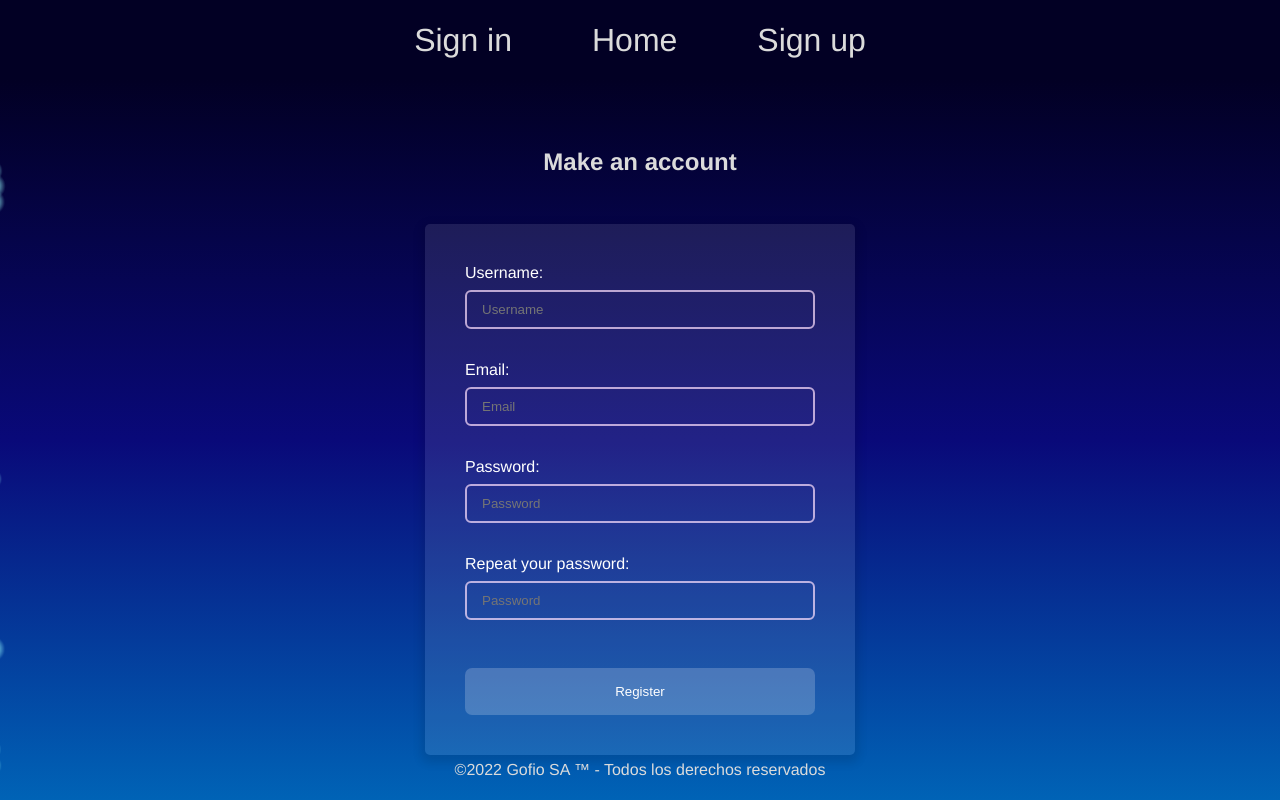
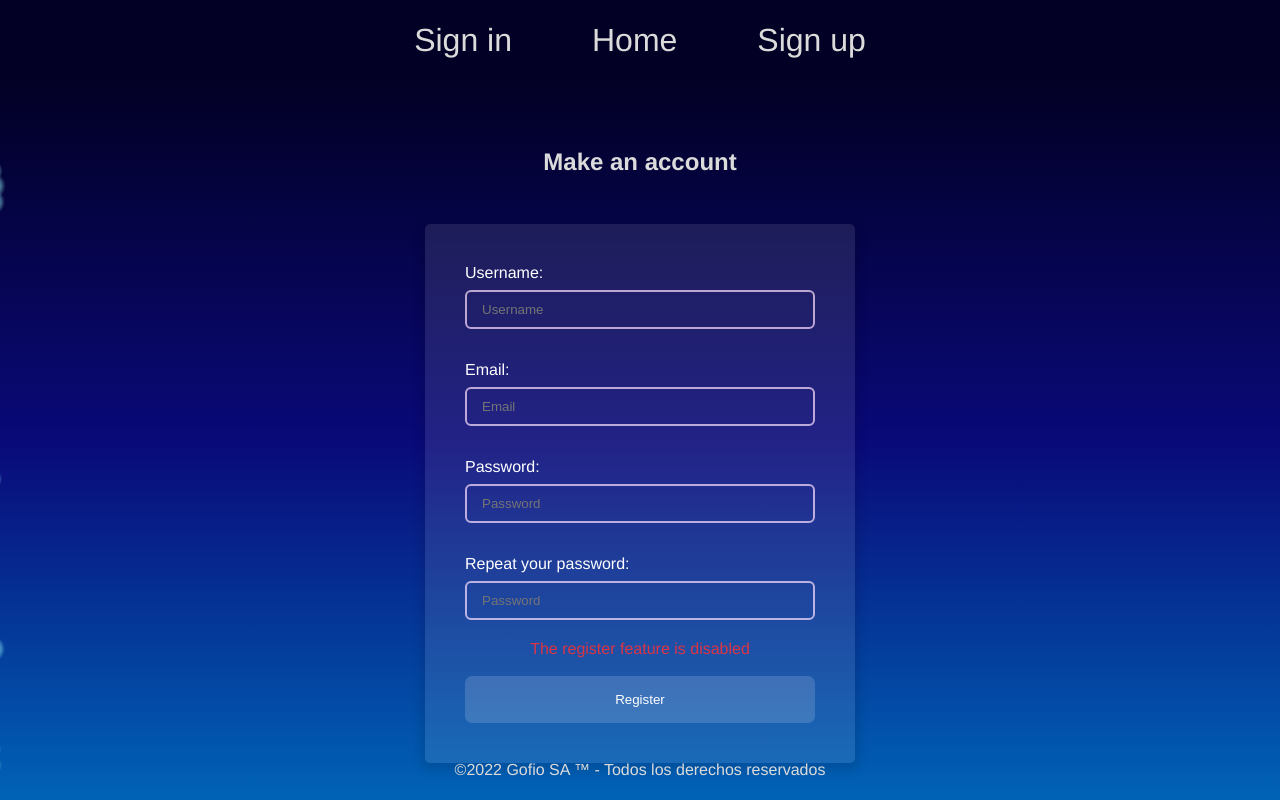
Before and after one commit to AntonioMMartel/thundere-demo, a Vue app: page /register in a window 1280 px wide. Built offline with nearby package versions, Linux system fonts and the light colour scheme.

Commit message:
Made cookies save user roles

```diff
--- a/src/components/Header.vue
+++ b/src/components/Header.vue
@@ -25,10 +25,28 @@ import NavButton from './NavButton.vue'
                 {id: 7, label: "Sign out", href:"/logout", forRole:"admin" },
                 {id: 8, label: "Admin", href:"/admin", forRole:"admin" },
             ],
+            userRole: ""
         }),
         components: { NavButton },
-        props:["userRole"],
-        onMount() {
+          mounted () {
+            if(this.getUserRole() === ""){
+            this.setUserRole("none")
+            }
+
+            this.userRole = this.getUserRole()
+        },
+        methods: {
+            filterChanged(filters) {
+            this.filters = filters
+            },
+            getUserRole() {
+            return document.cookie.substring(9)
+            // return sessionStorage.getItem("userRole");
+            },
+            setUserRole(role) {
+            return document.cookie = "userRole=" + role + "; max-age=60*60*6, path=/, SameSite=Strict" // Session token expires after 6 hours or after brower close
+            //return sessionStorage.setItem("userRole", role);
+            }
 
         },
         computed: {
--- a/src/views/Home.vue
+++ b/src/views/Home.vue
@@ -22,11 +22,28 @@ export default {
       filters: []
     }
   },
+  mounted () {
+    if(this.getUserRole() === ""){
+      this.setUserRole("none")
+    }
+
+    this.userRole = this.getUserRole()
+  },
   methods: {
     filterChanged(filters) {
       this.filters = filters
+    },
+    getUserRole() {
+      return document.cookie.substring(9)
+      // return sessionStorage.getItem("userRole");
+    },
+    setUserRole(role) {
+      return document.cookie = "userRole=" + role + "; max-age=60*60*6, path=/, SameSite=Strict" // Session token expires after 6 hours or after brower close
+      //return sessionStorage.setItem("userRole", role);
     }
+
   },
+
 };
 </script>
 
--- a/src/views/Login.vue
+++ b/src/views/Login.vue
@@ -11,7 +11,9 @@
           <label class="form-label" for="#password">Password:</label>
           <input data-test="input" v-model="password" name="password" class="form-input" type="password" id="password" placeholder="Password" />
 
-          <div v-if="error" class="error">{{ errorMessage }}</div>
+          <div class="error">
+            <span v-if="error"> {{ errorMessage }} </span>
+          </div>
           <input data-test="submit" class="form-submit" type="submit" value="Login" />
 
           <!-- <input type="hidden" name="_csrf_token"> -->
@@ -30,20 +32,22 @@ export default {
   data: () => ({
     email: "",
     password: "",
-    error: true,
-    errorMessage: "",
+    error: false,
+    errorMessage: "Login attempt failed",
     loginSuccess: null,
   }),
   methods: {
 
     login() {
+      this.error = false
       for(let i = 0; i < users.length; i++) {
         if(this.email === users[i].email && this.password === users[i].password) {
           this.setUserRole(users[i].role)
           window.location.replace("/");
+          return;
         }
       }
-      this.errorMessage = "Login attempt failed"
+      this.error = true
     },
     setUserRole(role) {
       return document.cookie = "userRole=" + role + "; max-age=60*60*6, path=/, SameSite=Strict" // Session token expires after 6 hours or after brower close
--- a/src/views/Registration.vue
+++ b/src/views/Registration.vue
@@ -5,7 +5,6 @@
       <div class="login">
           <h1 data-test="title" class="title"> Make an account</h1>
           <form class="form" @submit.prevent="register">
-
               <label data-test="username" class="form-label" for="#username">Username:</label>
               <input data-test="input" v-model="username" class="form-input" id="username" required placeholder="Username">
 
@@ -18,8 +17,8 @@
               <label data-test="passwordRepeat" class="form-label" for="#password-repeat"> Repeat your password:</label>
               <input data-test="input" minlength="8" v-model="passwordRepeat" class="form-input" type="password" id="password-repeat" placeholder="Password">
 
-              <div v-if="error" class="error">{{ errorMessage }}</div>
-              <input data-test="submit" class="form-submit" type="submit" value="Register">
+              <div v-if="error" class="error"> {{ errorMessage }}</div>
+              <input disabled data-test="submit" class="form-submit" type="submit" value="Register">
           </form>
       </div>
     </div>
@@ -35,14 +34,12 @@ export default {
     password: "",
     passwordRepeat: "",
     username: "",
-    error: false,
-    errorMessage: ""
+    error: true,
+    errorMessage: "The register feature is disabled"
   }),
   methods: {
     register() {
-      register(this.email, this.username, this.password)
-      .then(response => {console.log(response); window.location.replace('/login');})
-      .catch((error) => { this.error=true; this.errorMessage=error});
+
       // Deberia redirigir a algo de confirmar usuario con su codigo que le llega al email
     }
   },
@@ -55,6 +52,14 @@ export default {
 $primary-color:#dbdbdb; //#F5F5F5 //#c9c9c9;
 $primary-color-darker: #a6a6a6;
 
+.error {
+  padding: 20px;
+  height: 0px;
+  text-align: center;
+  justify-content: center;
+  color: #dc3545;
+  font-weight: 500;
+}
 .login {
   height: 77.5vh;
   color: $primary-color;
@@ -99,16 +104,18 @@ $primary-color-darker: #a6a6a6;
   }
 }
 .form-submit {
-  background-color: rgba(255, 255, 255, 0.2);
+  background-color: rgba(255, 255, 255, 0.15);
   border-radius: 7px;
   border: none;
   color: white;
-  margin-top: 3rem;
+  margin-top: 1rem;
   padding: 1rem 0;
   cursor: pointer;
   transition: background 0.2s;
+  user-select: none;
   &:hover {
-    background-color: rgba(0, 225, 255, 0.4);
+    cursor: auto;
+    user-select: none;
   }
 }
 
```
